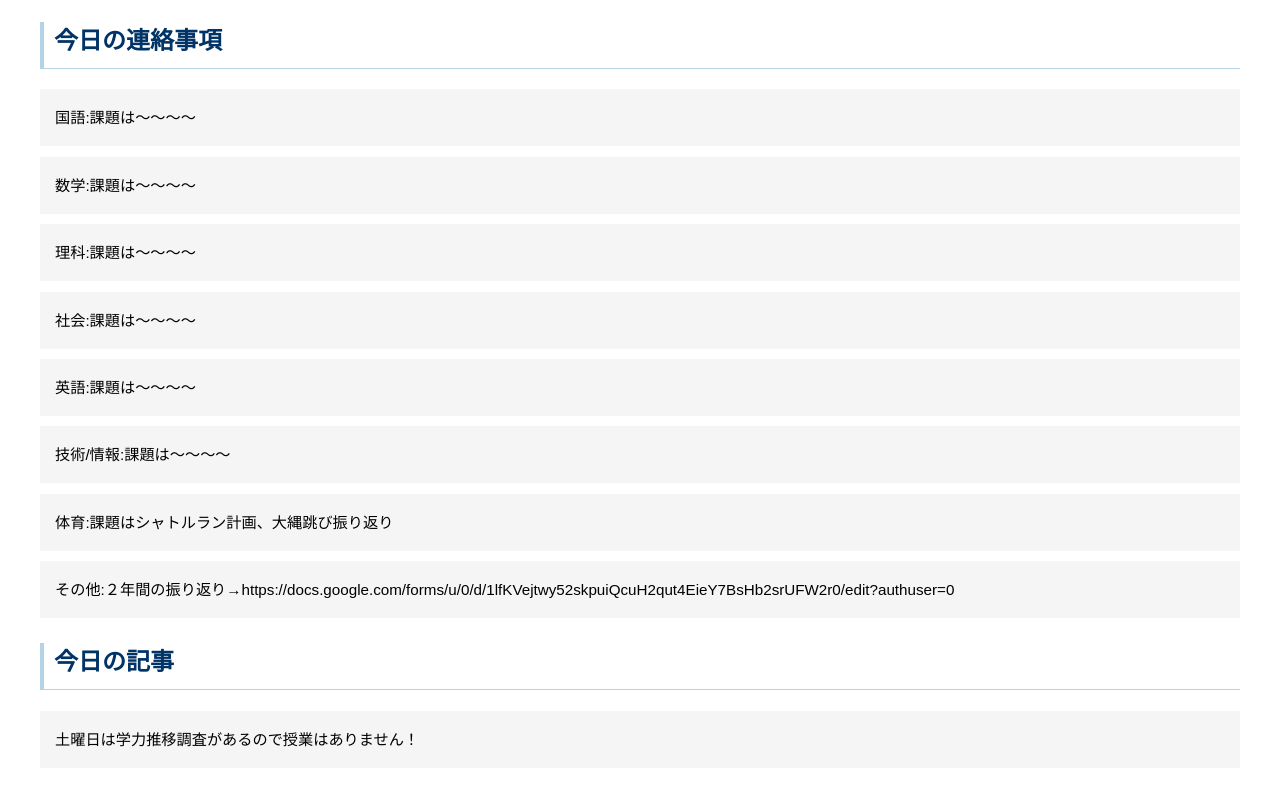
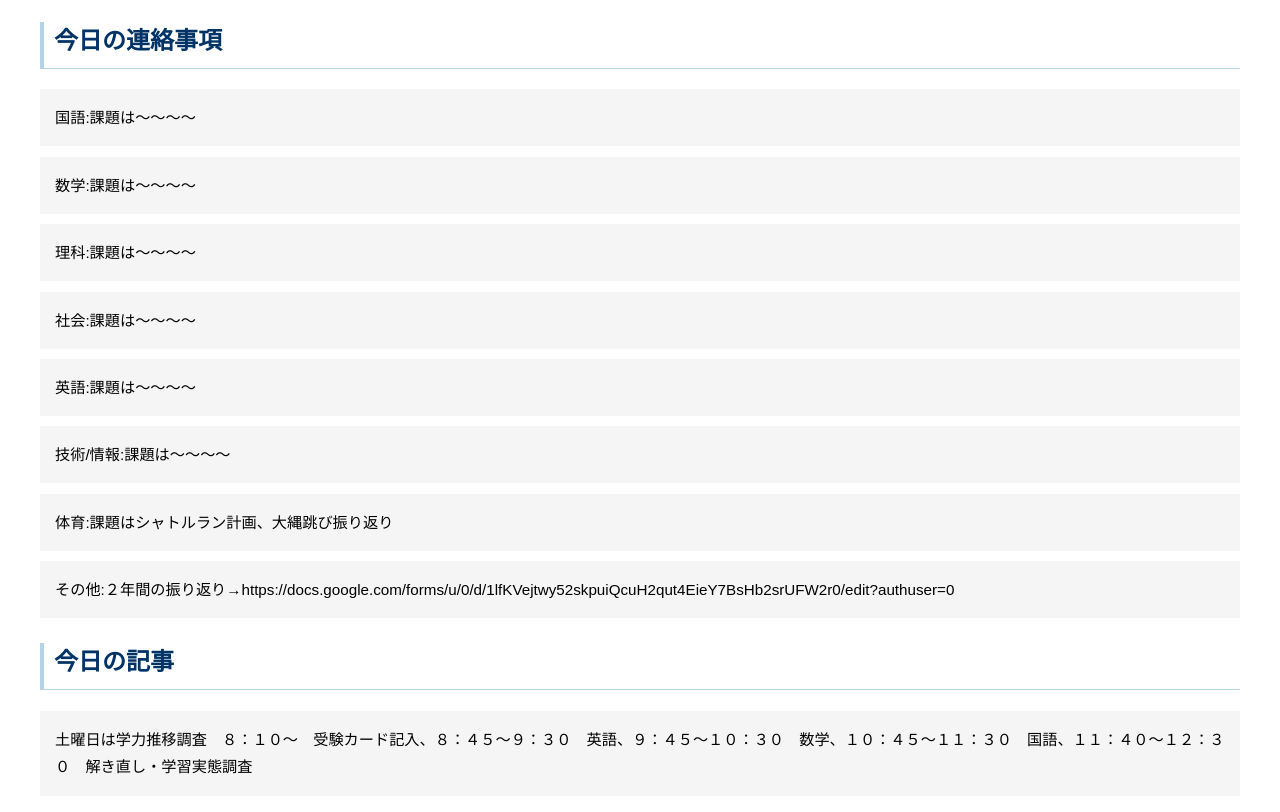
Before and after one commit to 724163-boop/classweb, a plain HTML site: page index.html in a window 1280 px wide. Shown: the part 258-1070 px from the top of the page. Drawn offline with Linux system fonts and the light colour scheme.

Commit message:
Update index.html

```diff
--- a/index.html
+++ b/index.html
@@ -229,8 +229,8 @@
         </section>
         <article>
             <h2 class="articleTi reveal">今日の記事</h2>
-            <!--<p class="articleTx">土曜日は学力推移調査　８：１０〜　受験カード記入、８：４５〜９：３０　英語、９：４５〜１０：３０　数学、１０：４５〜１１：３０　国語、１１：４０〜１２：３０　解き直し・学習実態調査</p>-->
-            <p class="articleTx reveal">土曜日は学力推移調査があるので授業はありません！</p>
+            <!--<p class="articleTx"></p>-->
+            <p class="articleTx reveal">土曜日は学力推移調査　８：１０〜　受験カード記入、８：４５〜９：３０　英語、９：４５〜１０：３０　数学、１０：４５〜１１：３０　国語、１１：４０〜１２：３０　解き直し・学習実態調査</p>
         </article>
 
     </div>
```
